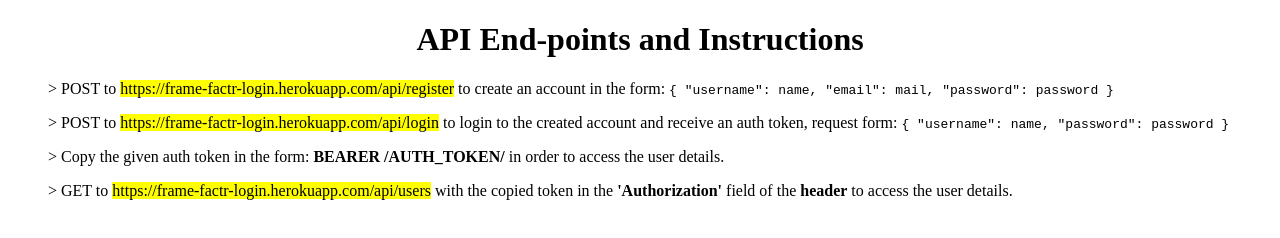
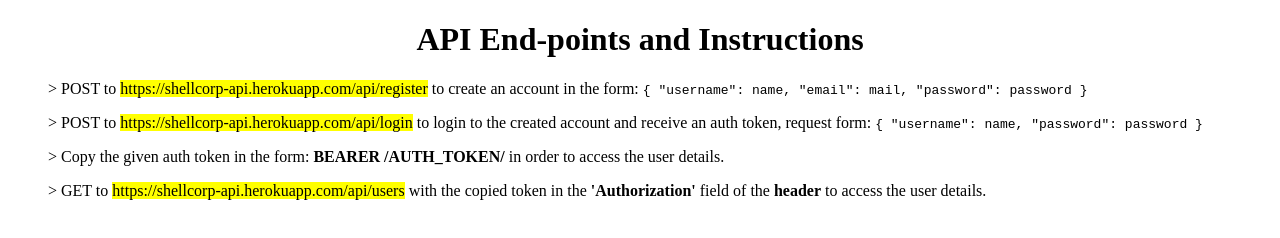
Before and after one commit to mo-shaz/REST-API, a website: page index.html in a window 1280 px wide. Drawn offline with Linux system fonts and the light colour scheme.

Commit message:
change of mind

```diff
--- a/index.html
+++ b/index.html
@@ -4,7 +4,7 @@
     <body>
         <h1><center>API End-points and Instructions</center></h1>
         <div>
-            <ul>> POST to <mark>https://frame-factr-login.herokuapp.com/api/register</mark> to create an account in the form:
+            <ul>> POST to <mark>https://shellcorp-api.herokuapp.com/api/register</mark> to create an account in the form:
                 <code>
                 {
                 "username": name,
@@ -12,7 +12,7 @@
                 "password": password
                 }
                 </code> </ul>
-                <ul>> POST to <mark>https://frame-factr-login.herokuapp.com/api/login</mark> to login to the created account and receive an auth token, request form:
+                <ul>> POST to <mark>https://shellcorp-api.herokuapp.com/api/login</mark> to login to the created account and receive an auth token, request form:
                 <code>
                 {
                 "username": name,
@@ -20,7 +20,7 @@
                 }
                 </code></ul>
             <ul>> Copy the given auth token in the form: <strong>BEARER /AUTH_TOKEN/</strong> in order to access the user details. </ul>
-            <ul>> GET to <mark>https://frame-factr-login.herokuapp.com/api/users</mark> with the copied token in the <strong>'Authorization'</strong> field of the <strong>header</strong> to access the user details. </ul>
+            <ul>> GET to <mark>https://shellcorp-api.herokuapp.com/api/users</mark> with the copied token in the <strong>'Authorization'</strong> field of the <strong>header</strong> to access the user details. </ul>
         </div>
     </body>
 </html>
```
